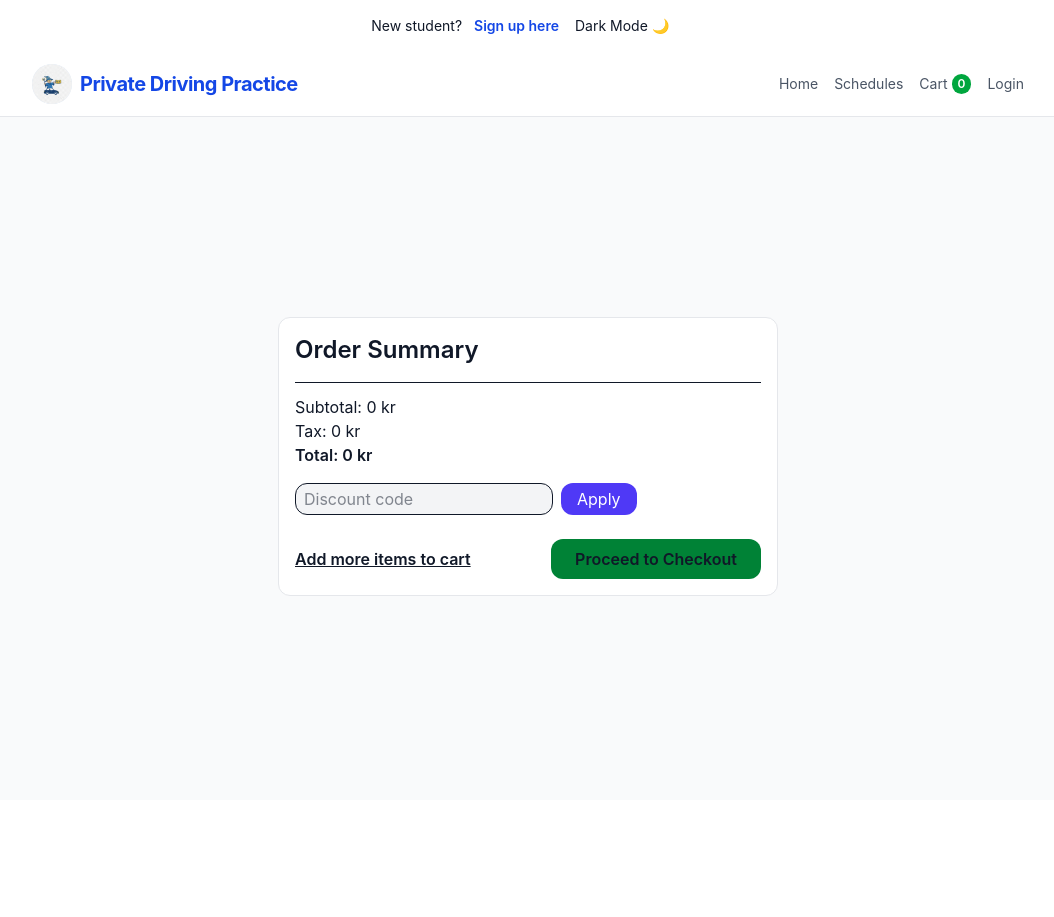
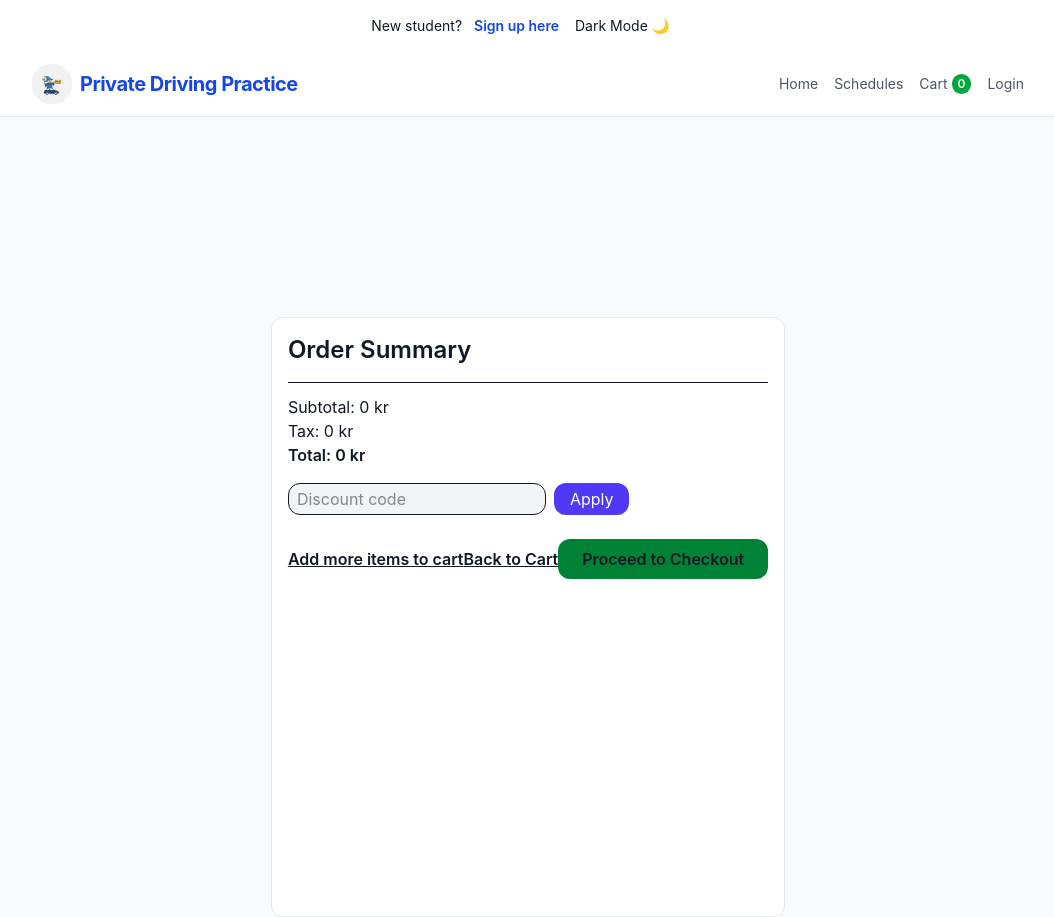
Before and after one commit to IIMaksymilianDymitrII/Driving-School-Examination, a React (Vite) app: page /checkout in a window 1280 px wide. Shown: the whole page, without its empty margins (112-1166 px from the left). Before the commit the page ends 800 px from the top, so only its background shows below. Built offline with nearby package versions, Linux system fonts and the light colour scheme.

Commit message:
"Back to Cart" button added

```diff
--- a/src/pages/CheckoutPage.tsx
+++ b/src/pages/CheckoutPage.tsx
@@ -70,7 +70,7 @@ const CheckoutPage = () => {
   // formData is initialized with the logged-in user's values above to avoid calling setState inside an effect
 
   const steps = [
-    <section className={`p-4 w-[500px] ${themeColors.bgWidget} border ${themeColors.border} rounded-xl mt-[200px]`}
+    <section className={`p-4 w-[auto] h-[600px] ${themeColors.bgWidget} border ${themeColors.border} rounded-xl mt-[200px]`}
         >
           <h1 className="text-2xl font-semibold mb-4">Order Summary</h1>
 
@@ -117,6 +117,13 @@ const CheckoutPage = () => {
               className="underline font-semibold"
             >
               Add more items to cart
+            </button>
+
+            <button
+              onClick={() => navigate("/cart")}
+              className="underline font-semibold"
+            >
+              Back to Cart
             </button>
 
             <button
```
